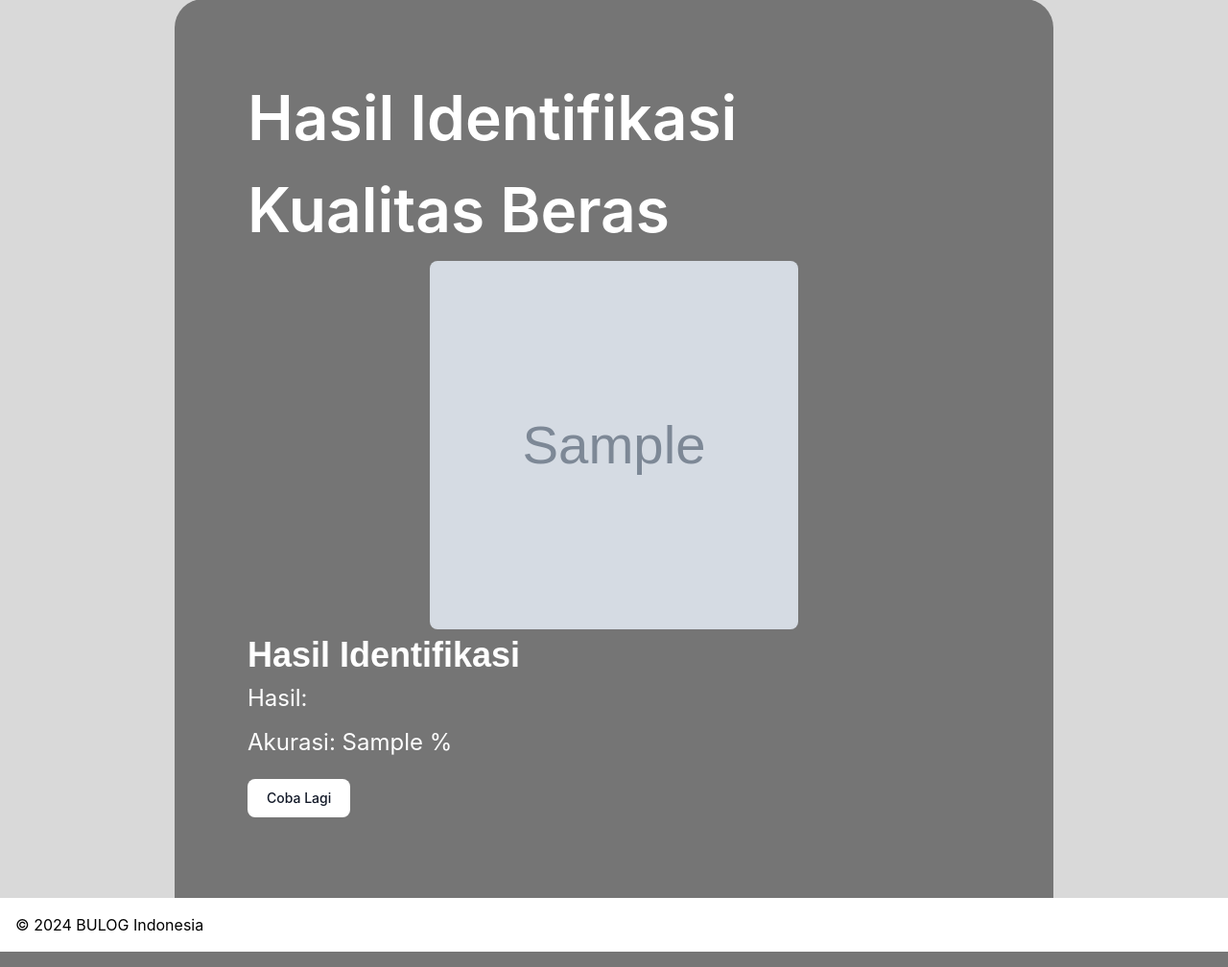
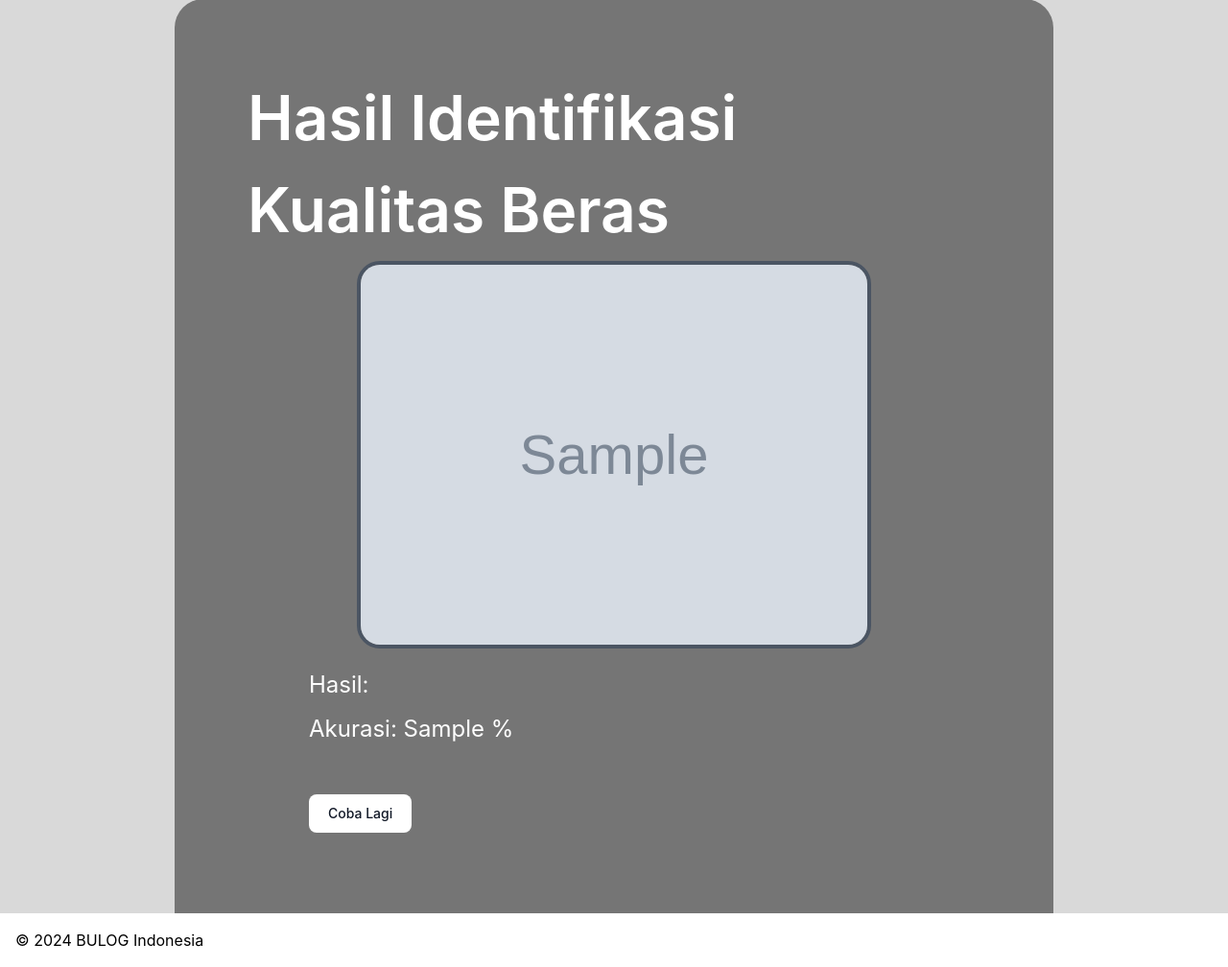
Before and after one commit to adam-ghafara/bulog-identifikasi-beras-ai, a Flask app: template templates/hasil-identifikasi.html in a window 1280 px wide. Shown: the part 163-1171 px from the top of the page at 96% size. Run offline with Flask 3, Linux system fonts and the light colour scheme; the template is opened without the code that fills it: most values are stand-ins (such as "Sample title", 1, 10 or a date in 2020); grey boxes marked "Sample" are stand-in pictures; some libraries are stand-ins or nearby versions.

Commit message:
Redefine the identification result page UI

```diff
--- a/app.py
+++ b/app.py
@@ -12,6 +12,10 @@
 #### LOAD MODEL
 ####
 ########################
+
+## This variable is meant to be used to load the model from Google Drive, but it is not working in this case. Use this variable wisely to avoid unnecessary errors.
+# model_url='https://drive.google.com/file/d/1R44ysaM2ldbSXfWNecUdj2iN_GMThHFS/view?usp=sharing'
+
 model = tf.keras.models.load_model('./model/rice_model.h5')
 
 class_labels = [0,1,2]
--- a/templates/hasil-identifikasi.html
+++ b/templates/hasil-identifikasi.html
@@ -28,21 +28,22 @@
      <main class="identify-page">
       <section class="identification-section">
         <h2 class="main-title">Hasil Identifikasi Kualitas Beras</h2>
-        <div class="flex items-center justify-center w-full h-50">
-          <img src="{{ image }}" alt="Beras" class="w-96 h-96 object-cover rounded-lg">
+        <!-- Image Result -->
+        <div class="flex items-center justify-center">
+          <img src="{{ image }}" style="height: 40ch;" class="object-contain rounded-3xl border-4 border-gray-600" />
         </div>
-        <h3 class="h-caption-label">Hasil Identifikasi</h3>
+        <div class="container mx-auto py-5 pl-16 pr-16">
           {% if predicted_class == 0 %}
           <h3 class="p-caption-text">
-          Kondisi Beras Dominan: Full
+            Kondisi Beras: Full
           </h3>
           {% elif predicted_class == 1 %}
           <h3 class="p-caption-text">
-          Kondisi Beras Dominan: Mixed
+            Kondisi Beras: Mixed
           </h3>
           {% elif predicted_class == 2 %}
           <h3 class="p-caption-text">
-          Kondisi Beras Dominan: Broken
+            Kondisi Beras: Broken
           </h3>
           {% endif %}
           <!-- <h3 class="p-caption-text">Kondisi Beras Dominan:
@@ -72,8 +73,10 @@
           <!-- Other Component -->
            <!-- Accuracy and AI result -->
           <h3 class="p-caption-text">Akurasi: {{ final_accuracy }} %</h3>
-        <div class="flex mt-5">
+        </div>
+        <div class="flex mt-5 pl-16 pr-56">
           <a href="/identify" class="text-gray-900 bg-white border border-gray-300 focus:outline-none hover:bg-gray-100 focus:ring-4 focus:ring-gray-100 font-medium rounded-lg text-sm px-5 py-2.5 me-2 mb-2 dark:bg-gray-800 dark:text-white dark:border-gray-600 dark:hover:bg-gray-700 dark:hover:border-gray-600 dark:focus:ring-gray-700">Coba Lagi</a>
+        </div>
      </main>
     <!-- Footer -->
     <footer class="bg-white text-dark p-4">
--- a/templates/identifikasi.html
+++ b/templates/identifikasi.html
@@ -27,8 +27,8 @@
     <main class="identify-page">
       <section class="identification-section">
         <h2 class="main-title">Identifikasi Kualitas Beras</h2>
-        <h3 class="subtitle">Upload Gambar Sampel Disini</h3>
-        <h4 class="p-caption-text" style="margin-left: 15px;">Masukkan</h4>
+        <h3 class="h-caption-label">Upload Sampelmu Disini</h3>
+        <p class="p-caption-text">Pastikan sampel beras yang akan diidentifikasi terlihat jelas, direkomendasikan menggunakan gambar ukuran 256x256px.</p>
         <!-- Upload Container -->
         <div class="flex items-center justify-center w-full h-50">
           <form action="{{ url_for('identify') }}" method="post" enctype="multipart/form-data">
```
Lines whose indentation alone changed are shown as unchanged.
